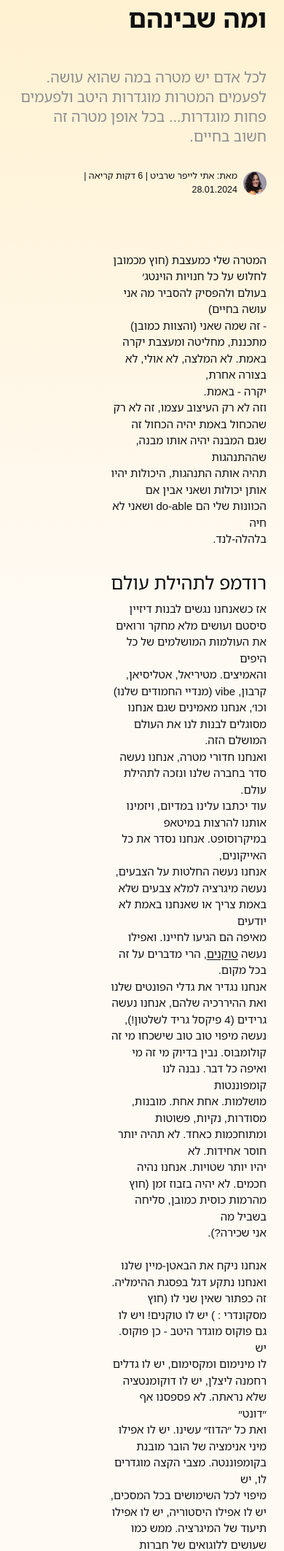
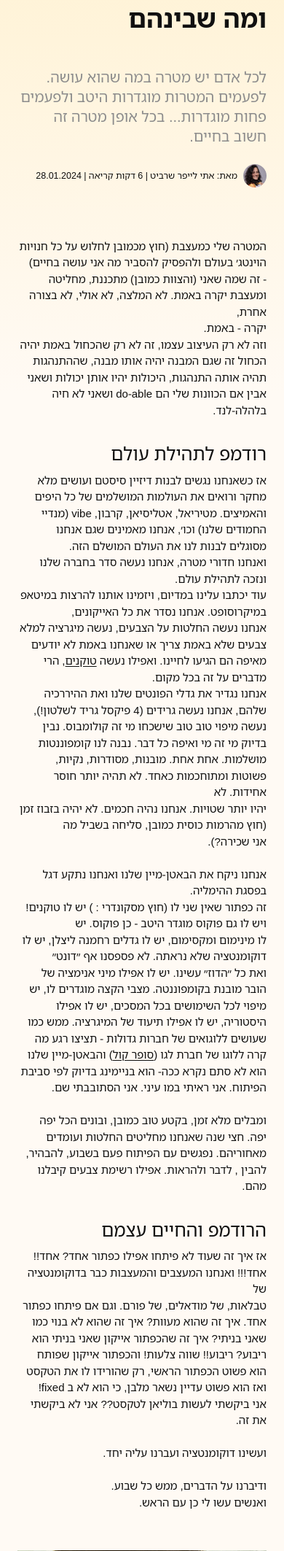
Before and after one commit to tidy-dev-team/des-ops, a PHP site: page /article_01.html in a window 390 px wide. Shown: the part 507-2633 px from the top of the page at 73% size. Run offline with PHP 8.4, Linux system fonts and the light colour scheme.

Commit message:
Update style.css

```diff
--- a/style.css
+++ b/style.css
@@ -810,6 +810,12 @@ footer {
     p {
         font-size: 1.5em;
     }
+    ol, li, ul{
+        font-size: 1.25em;
+    }
+    .article p, .article ol, .article ul, .article li{
+        max-width: unset;
+    }
 
     .font-12-mob {
         font-size: 1.25em;
```
